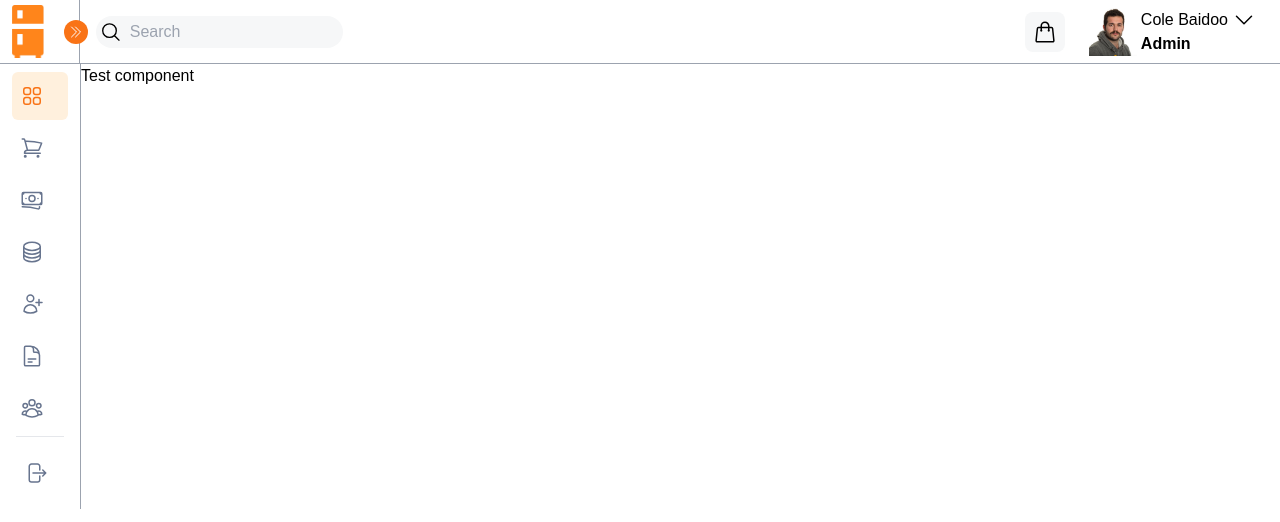
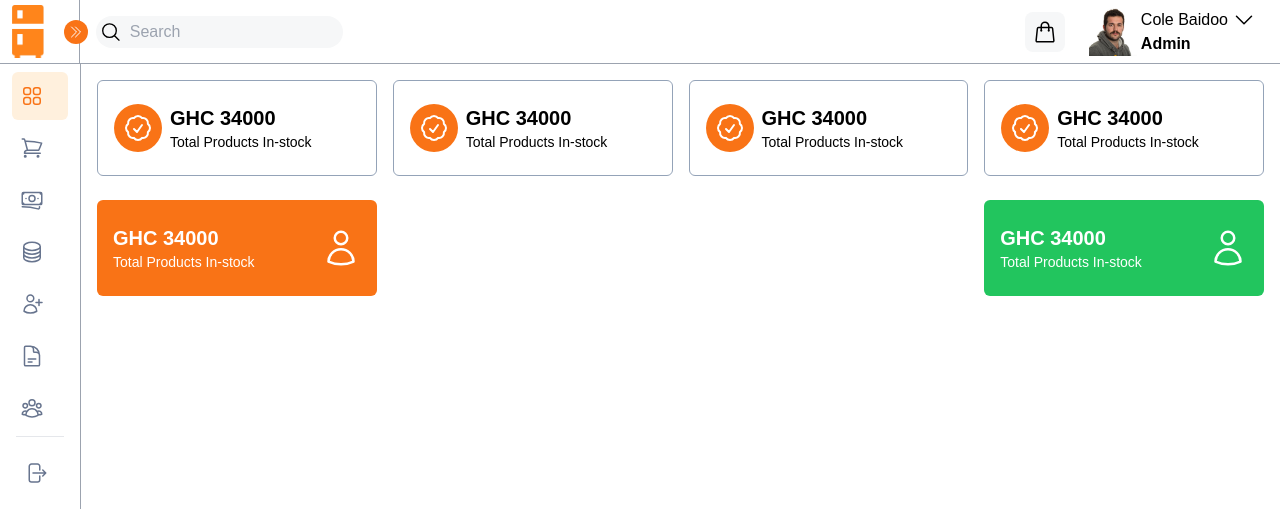
Before and after one commit to jdotcole233/freezehavenfrontend, a React (Vite) app: page / in a window 1280 px wide. Shown: the top 522 px of the page. Built offline with nearby package versions, Linux system fonts and the light colour scheme; a web font is replaced by a local one.

Commit message:
dashboard

```diff
--- a/src/assets/data.jsx
+++ b/src/assets/data.jsx
@@ -5,6 +5,7 @@ import { Customers } from "../components/Customers";
 import { Employees } from "../components/Employees";
 import { Transactions } from "../components/Transactions";
 import { Expenses } from "../components/Expenses";
+import Dashboard from "../components/Dashboard/Dashboard";
 
 const navigationItems = [
   {
@@ -27,7 +28,7 @@ const navigationItems = [
     ),
 
     path: "/",
-    component: <Test />,
+    component: <Dashboard />,
   },
   {
     title: "Sales",
--- /dev/null
+++ b/src/components/Dashboard/Dashboard.jsx
@@ -0,0 +1,78 @@
+
+const Dashboard = () => {
+  return (
+    <div className="p-4 flex flex-col gap-6">
+      <div className="flex flex-wrap gap-4">
+        {[1, 1, 1, 1].map((card, key) => (
+          <DataCard key={key} />
+        ))}
+      </div>
+
+      <div className="flex flex-wrap gap-4">
+        {[1, 1, 1, 1].map((card, key) => (
+          <DataCardColor key={key} index={key} />
+        ))}
+      </div>
+    </div>
+  );
+};
+
+const DataCard = () => {
+  return (
+    <div className=" flex items-center   border border-slate-400 flex-1 p-4 h-24 rounded-md">
+      <div className=" px-2 py-2 rounded-full bg-orange-500 text-white mr-2">
+        <svg
+          xmlns="http://www.w3.org/2000/svg"
+          fill="none"
+          viewBox="0 0 24 24"
+          strokeWidth={1.5}
+          stroke="currentColor"
+          className="w-8 h-8"
+        >
+          <path
+            strokeLinecap="round"
+            strokeLinejoin="round"
+            d="M9 12.75L11.25 15 15 9.75M21 12c0 1.268-.63 2.39-1.593 3.068a3.745 3.745 0 01-1.043 3.296 3.745 3.745 0 01-3.296 1.043A3.745 3.745 0 0112 21c-1.268 0-2.39-.63-3.068-1.593a3.746 3.746 0 01-3.296-1.043 3.745 3.745 0 01-1.043-3.296A3.745 3.745 0 013 12c0-1.268.63-2.39 1.593-3.068a3.745 3.745 0 011.043-3.296 3.746 3.746 0 013.296-1.043A3.746 3.746 0 0112 3c1.268 0 2.39.63 3.068 1.593a3.746 3.746 0 013.296 1.043 3.746 3.746 0 011.043 3.296A3.745 3.745 0 0121 12z"
+          />
+        </svg>
+      </div>
+      <div>
+        <h1 className="text-xl font-semibold">GHC 34000</h1>
+        <p className="text-sm font-thin">Total Products In-stock</p>
+      </div>
+    </div>
+  );
+};
+
+const colors = ["orange-500", "blue-500", "blue-800", "green-500"];
+
+const DataCardColor = ({ index }) => {
+  return (
+    <div
+      className={`flex  bg-${colors[index]} items-center  justify-between   border-slate-400 text-white flex-1 p-4 h-24 rounded-md`}
+    >
+      <div>
+        <h1 className="text-xl font-semibold">GHC 34000 </h1>
+        <p className="text-sm font-thin">Total Products In-stock</p>
+      </div>
+      <div>
+        <svg
+          xmlns="http://www.w3.org/2000/svg"
+          fill="none"
+          viewBox="0 0 24 24"
+          strokeWidth={1.5}
+          stroke="currentColor"
+          className="w-10 h-10"
+        >
+          <path
+            strokeLinecap="round"
+            strokeLinejoin="round"
+            d="M15.75 6a3.75 3.75 0 11-7.5 0 3.75 3.75 0 017.5 0zM4.501 20.118a7.5 7.5 0 0114.998 0A17.933 17.933 0 0112 21.75c-2.676 0-5.216-.584-7.499-1.632z"
+          />
+        </svg>
+      </div>
+    </div>
+  );
+};
+
+export default Dashboard;
```
Also changed, not shown: src/components/Dashboard/index.js (added), 1 other file (tests, documents, lock files or other folders).
